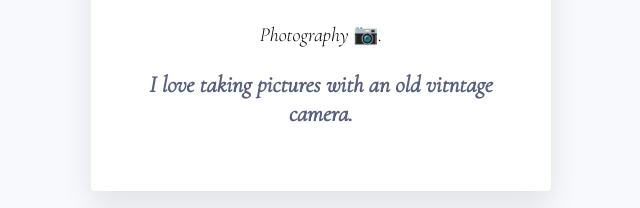
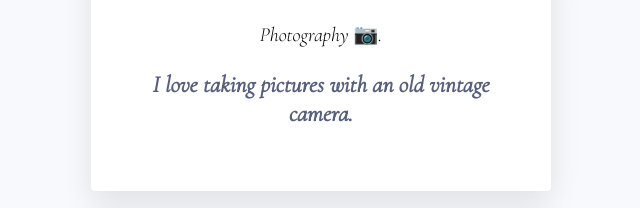
Before and after one commit to ilonakonori/profile, a plain HTML site: page index.html in a window 1280 px wide. Shown: the part 491-699 px from the top of the page, 319-959 px from the left. Drawn offline with nearby package versions, Linux system fonts and the light colour scheme.

Commit message:
Update index.html

```diff
--- a/index.html
+++ b/index.html
@@ -18,7 +18,7 @@
       <div class="card-white">
         <h2>Photography 📷.</h2>
       <ul class="list-inline">
-        <h3>I love taking pictures with an old vitntage camera.</h3>
+        <h3>I love taking pictures with an old vintage camera.</h3>
       </ul>
       </div>
       <div class="card-white">
```
